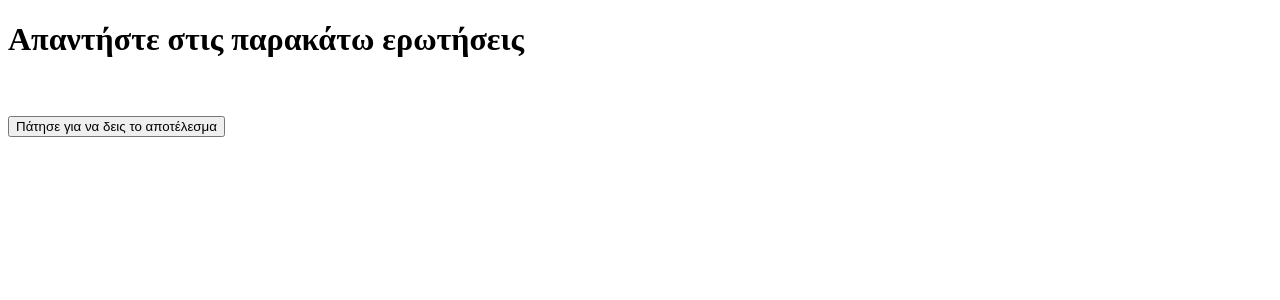
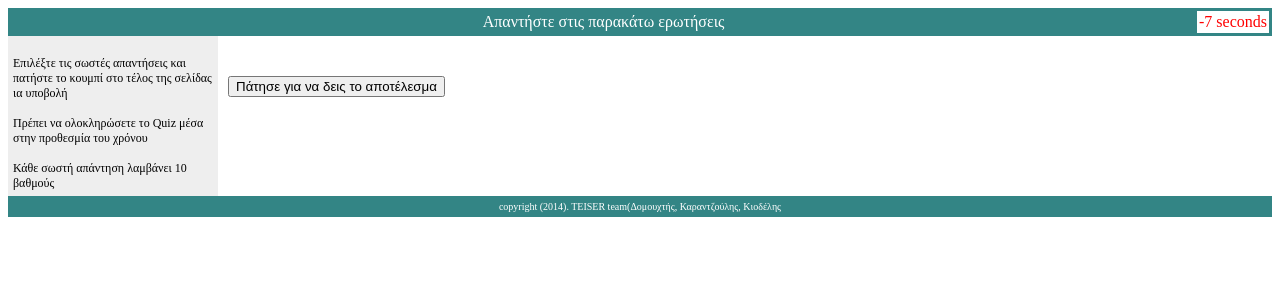
Before and after one commit to filcar/projectquiz, a PHP site: page /user/questions.php in a window 1280 px wide. Shown: the top 300 px of the page. Run offline with PHP 8.4, Linux system fonts and the light colour scheme; a user stored in the database is signed in; data comes from the database, SQL or seed files in the repository; data that the repository does not hold is empty.

Commit message:
Add timer and more css

```diff
--- a/projectQuiz/layout/main.css
+++ b/projectQuiz/layout/main.css
@@ -19,11 +19,27 @@
     float:left;
     padding:5px;
 }
+#nav_user {
+   // line-height:30px;
+    font-size:12px;
+    background-color:#eeeeee;
+    height:auto;
+    width:200px;
+    float:left;
+    padding:5px;
+}
 #section {
     //width:350px;
     text-align:center;
    // float:left;
     padding:10px;
+
+}
+#section_user {
+    font-size:12px;
+    padding-left: 220px;
+    padding-top: 10px;
+    //padding:10px;
 
 }
 #footer {
@@ -35,3 +51,13 @@
     padding:5px;
     bottom:auto;
 }
+#remain {
+    background-color:#ffffff;
+    border-style: solid;
+    border-color: #338585;
+    color:red;
+    float:right;
+    text-align:right;
+    padding:2px;
+
+}
--- a/projectQuiz/user/questions.php
+++ b/projectQuiz/user/questions.php
@@ -4,19 +4,41 @@ include("../includes/connection.php");
 include_once("../includes/functions.php");
 session_start();
 check_role("0");
-$_SESSION["t"]=time()+15;
+if (isset($_POST["epilogi"])) $epilogi = $_POST["epilogi"];
+if (isset($_POST["nums_q"])) $nums_q=$_POST["nums_q"];
+$targetTime = time() + ($nums_q * 20);
+$actualTime = time();
+$remainingSeconds = $targetTime - $actualTime;
 echo"<!DOCTYPE html PUBLIC \"-//W3C//DTD XHTML 1.0 Strict//EN\" \"http://www.w3.org/TR/xhtml1/DTD/xhtml1-strict.dtd\">
 
 <html xmlns='http://www.w3.org/1999/xhtml'>
 <head>
 <meta charset='utf-8' />
-<link rel='stylesheet' type='text/css' href='../layout/main.css'>
-</head>
-<body>
-<h1>Απαντήστε στις παρακάτω ερωτήσεις</h1>
+<link rel='stylesheet' type='text/css' href='../layout/main.css'>";?>
+   <script type="text/javascript">
+      var seconds = <?php echo $remainingSeconds; ?>
+      function setCountDown ()
+        {
+        seconds--;
+        document.getElementById("remain").innerHTML = seconds+" seconds";
+        SD=window.setTimeout( "setCountDown()", 1000 );
+        if (seconds == '00') { seconds = "00"; window.clearTimeout(SD);
+            window.alert("Ο χρόνος δυστυχώς έληξε. Πάτα OK για να συνεχίσεις!"); // change timeout message as required
+            window.location = "../user/results.php" // Add your redirect url
+ 	}
+    }
+
+    </script>
+<?php
+echo "</head>
+<body  onload='setCountDown();'>
+<div id='remain'>"; echo "$remainingSeconds seconds"; echo "</div>
+<div id='header'>Απαντήστε στις παρακάτω ερωτήσεις</div>
+<div id=nav_user><br/>Επιλέξτε τις σωστές απαντήσεις και πατήστε το κουμπί στο τέλος της σελίδας ια υποβολή <br/>
+<br/>Πρέπει να ολοκληρώσετε το Quiz μέσα στην προθεσμία του χρόνου<br/><br/>
+Κάθε σωστή απάντηση λαμβάνει 10 βαθμούς<br/></div>
+<div id=section_user>
 ";
-$epilogi=$_POST["epilogi"];
-$nums_q=$_POST["nums_q"];
 $ids = array();
 $all_rows=(mysql_query("SELECT * FROM questions WHERE subject_ID='".$epilogi."' ORDER BY RAND() LIMIT ".$nums_q));
 $i=0;
@@ -41,6 +63,9 @@ echo"
 
 <input type='submit' value='Πάτησε για να δεις το αποτέλεσμα' />
 </form>
+<br/>
+</div>
+<div id='footer'>";include "../layout/footer.php";echo "</div>
 </body>
 </html>
 ";
--- a/projectQuiz/user/results.php
+++ b/projectQuiz/user/results.php
@@ -2,6 +2,7 @@
 require_once("../includes/connection.php");
 include_once("../includes/functions.php");
 session_start();
+check_role("0");
 $ids=$_SESSION["ids"];
 echo"<!DOCTYPE html PUBLIC \"-//W3C//DTD XHTML 1.0 Strict//EN\" \"http://www.w3.org/TR/xhtml1/DTD/xhtml1-strict.dtd\">
 
```
